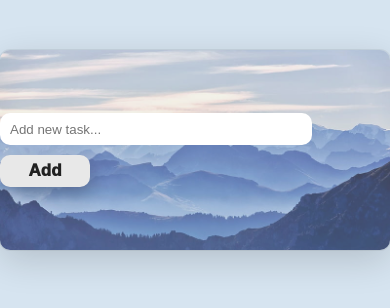
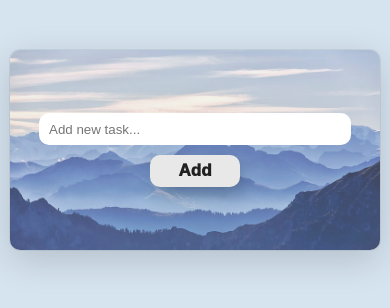
Before and after one commit to dradisic21/ToDoList, a React (Create React App) app: page / in a window 390 px wide. Shown: the top 308 px of the page. Built offline with nearby package versions, Linux system fonts and the light colour scheme.

Commit message:
Add files via upload
change style

```diff
--- a/src/App.css
+++ b/src/App.css
@@ -1,7 +1,7 @@
 .App {
   width: 100%;
   max-width: 1920px;
-  height: 100vh;
+  min-height: 100vh;
   text-align: center;
   background-color: #d6e4f0;
 }
--- a/src/styles/ToDoForm.scss
+++ b/src/styles/ToDoForm.scss
@@ -3,15 +3,15 @@
   max-width: 600px;
   height: 200px;
   border-radius: 10px;
-    box-shadow: rgba(0, 0, 0, 0.16) 0px 10px 36px 0px, rgba(0, 0, 0, 0.06) 0px 0px 0px 1px;
+  box-shadow: rgba(0, 0, 0, 0.16) 0px 10px 36px 0px,
+    rgba(0, 0, 0, 0.06) 0px 0px 0px 1px;
   display: flex;
   justify-content: center;
   align-items: center;
   margin: 10px auto;
   position: relative;
-}
 
-.container-box::before {
+  &::before {
     content: "";
     position: absolute;
     top: 0;
@@ -24,10 +24,17 @@
     opacity: 0.7;
     border-radius: 10px;
   }
-
+}
 .form-field {
   display: flex;
   flex-wrap: wrap;
   gap: 10px;
   z-index: 1; /* Postavili smo z-index da se formular prikaže iznad pozadine */
 }
+
+@media screen and (max-width: 615px) {
+    .form-field {
+      display: flex;
+      justify-content: center;
+    }
+}
--- a/src/styles/ToDoList.scss
+++ b/src/styles/ToDoList.scss
@@ -1,7 +1,7 @@
 .task-box {
   width: 100%;
   max-width: 600px;
-  height: 100px;
+  min-height: 100px;
   border-radius: 10px;
   background-color: #fff;
   box-shadow: rgba(0, 0, 0, 0.16) 0px 10px 36px 0px,
@@ -13,26 +13,32 @@
   position: relative;
 
   .content-task {
-    display: grid;
-    grid-template-columns: repeat(2, 1fr);
-    width: 100%;
+    display: flex;
+
 
     .task-text {
       display: flex;
-      justify-content: flex-start;
       align-items: center;
+      text-align: left;
+      flex-grow: 1;
+      min-width: 150px;
+      max-width: 350px;
+      word-break: break-word;
+
+      p {
+        padding-left: 10px;
+      }
     }
 
     .controls {
-      display: grid;
-      grid-template-columns: repeat(2, 1fr);
-      width: 190px;
-      margin-left: 100px;
+      display: flex;
+      justify-content: center;
+      align-items: center;
 
       .check-list {
-        display: flex;
-        justify-content: flex-end;
-        align-items: center;
+        position: absolute;
+        right: 100px;
+        margin: 15px 0;
 
         .toggle-border {
           border: 2px solid #f0ebeb;
@@ -112,14 +118,18 @@
         }
       }
       .delete-task {
-        display: flex;
-        justify-content: flex-end;
-        align-items: center;
+        position: absolute;
+        right: 10px;
+        margin: 5px 0;
       }
     }
 
-    p {
-      padding-left: 10px;
-    }
+
   }
 }
+
+@media screen and (max-width: 615px) {
+  .task-text {
+    width: 150px;
+  }
+}
--- a/src/styles/ToDoListPage.scss
+++ b/src/styles/ToDoListPage.scss
@@ -1,3 +1,11 @@
 .container-main {
-    padding-top: 40px;
+    padding: 40px 0 50px;
+    margin: 0 auto;
 }
+
+@media screen and (max-width: 615px) {
+    .container-main {
+        margin-left: 10px;
+        margin-right: 10px;
+    }
+}
```
Lines whose indentation alone changed are shown as unchanged.
